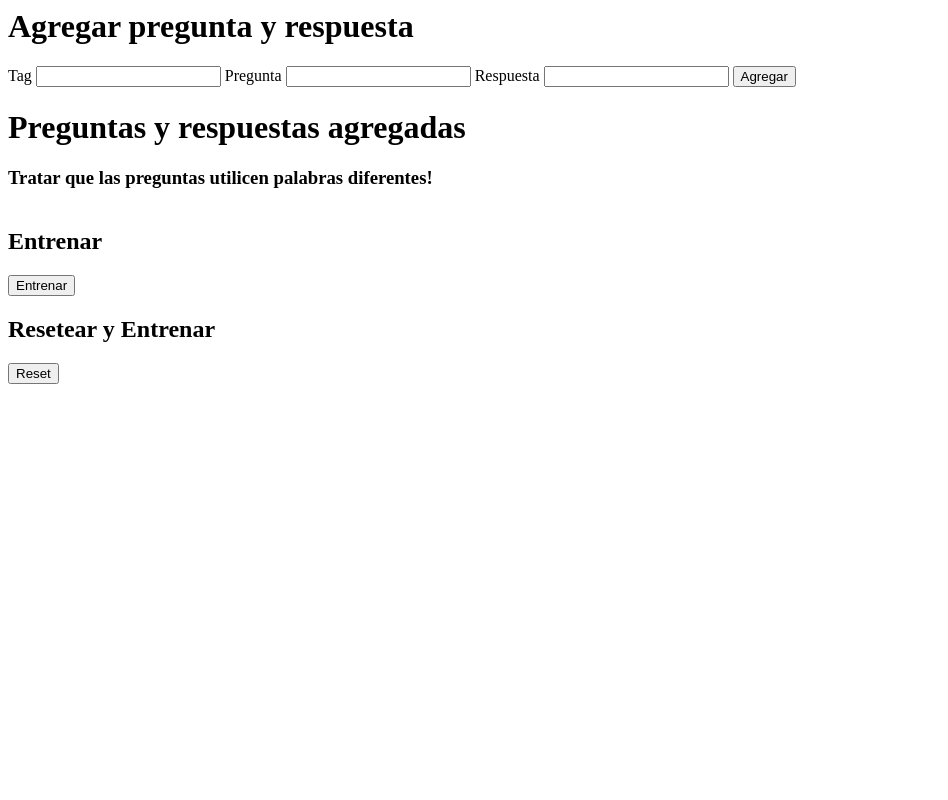
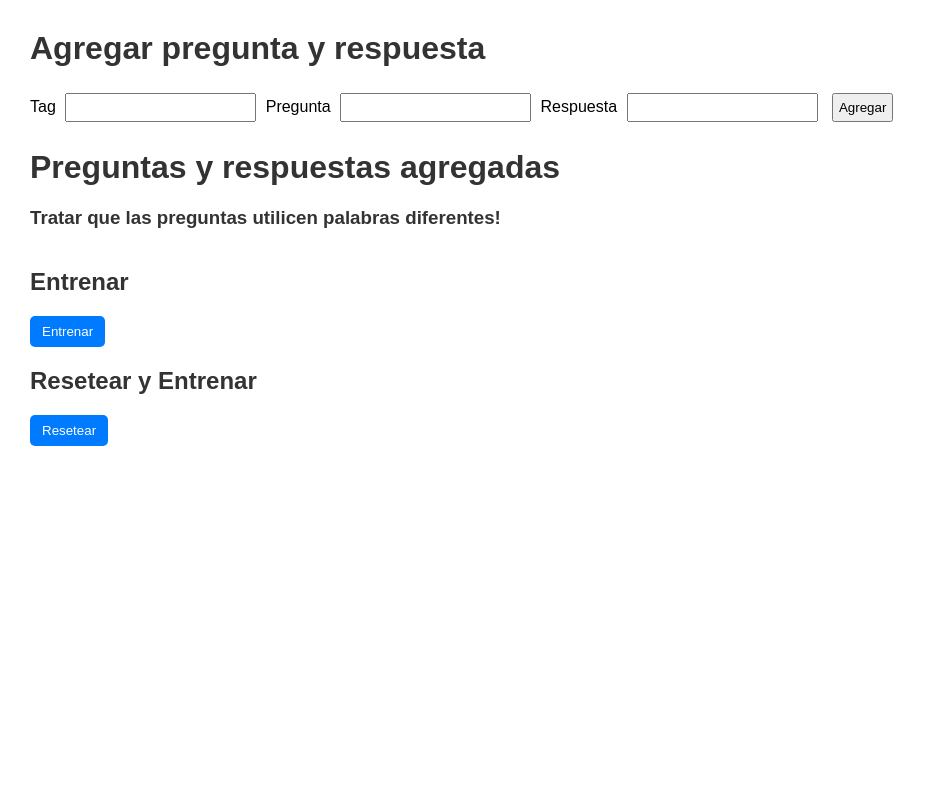
Before and after one commit to J-S-P-K/ProyTallerIA2025Online, a Flask app: page / in a window 1280 px wide. Shown: the whole page, without its empty margins (0-948 px from the left). Run offline with Flask 3, Linux system fonts and the light colour scheme.

Commit message:
Update home.html
9.4

```diff
--- a/app/templates/home.html
+++ b/app/templates/home.html
@@ -1,61 +1,119 @@
-<html>
+<!DOCTYPE html>
+<html lang="es">
   <head>
-    <script src="https://cdnjs.cloudflare.com/ajax/libs/jquery/3.5.1/jquery.min.js" integrity="sha512-bLT0Qm9VnAYZDflyKcBaQ2gg0hSYNQrJ8RilYldYQ1FxQYoCLtUjuuRuZo+fjqhx/qtq/1itJ0C2ejDxltZVFg==" crossorigin="anonymous"></script>
-    <script type="text/javascript" charset="utf-8">
-      $(document).ready(function() {
-          $( "#target" ).on( "click", function() {
-                    $.get( "http://127.0.0.1:5000/train", function( data ) {
-                                  /*  $( ".result" ).html( data ); */
-                                  alert('Entrenado!');
+    <meta charset="UTF-8" />
+    <title>Panel de Entrenamiento del Chatbot</title>
+    <script
+      src="https://cdnjs.cloudflare.com/ajax/libs/jquery/3.5.1/jquery.min.js"
+      integrity="sha512-bLT0Qm9VnAYZDflyKcBaQ2gg0hSYNQrJ8RilYldYQ1FxQYoCLtUjuuRuZo+fjqhx/qtq/1itJ0C2ejDxltZVFg=="
+      crossorigin="anonymous"
+    ></script>
+
+    <script type="text/javascript">
+      $(document).ready(function () {
+        // Entrenar modelo
+        $("#target").on("click", function () {
+          $.get("/train", function (data) {
+            alert("✅ Entrenado con éxito!");
             location.reload();
+          }).fail(function () {
+            alert("❌ Error al entrenar el modelo.");
           });
-                    } );
-          $( "#target2" ).on( "click", function() {
-                    $.get( "http://127.0.0.1:5000/resetandtrain", function( data ) {
-                                  /*  $( ".result" ).html( data ); */
-                                  alert('Reseteado y entrenado!');
+        });
+
+        // Resetear y entrenar
+        $("#target2").on("click", function () {
+          $.get("/resetandtrain", function (data) {
+            alert("🔄 Reseteado y entrenado!");
             location.reload();
+          }).fail(function () {
+            alert("❌ Error al resetear y entrenar.");
           });
-                    } );
+        });
+      });
+    </script>
 
-      })
-    </script>
+    <style>
+      body {
+        font-family: Arial, sans-serif;
+        margin: 30px;
+      }
+
+      input[type="text"],
+      input[type="submit"] {
+        margin: 5px;
+        padding: 5px;
+      }
+
+      table {
+        margin-top: 15px;
+        border-collapse: collapse;
+      }
+
+      td {
+        padding: 5px;
+        border: 1px solid #ccc;
+      }
+
+      h1, h2, h3 {
+        color: #333;
+      }
+
+      button {
+        padding: 8px 12px;
+        background-color: #007bff;
+        color: white;
+        border: none;
+        border-radius: 5px;
+        cursor: pointer;
+      }
+
+      button:hover {
+        background-color: #0056b3;
+      }
+    </style>
   </head>
+
   <body>
     <h1>Agregar pregunta y respuesta</h1>
+
     <form method="POST" action="/">
-      <label >Tag</label>
-      <input type="text" name="tag">
-      <label >Pregunta</label>
-      <input type="text" name="patterns">
-      <label >Respuesta</label>
-      <input type="text" name="responses">
-      <input type="submit" value="Agregar">
+      <label>Tag</label>
+      <input type="text" name="tag" required />
+
+      <label>Pregunta</label>
+      <input type="text" name="patterns" required />
+
+      <label>Respuesta</label>
+      <input type="text" name="responses" required />
+
+      <input type="submit" value="Agregar" />
     </form>
 
     <h1>Preguntas y respuestas agregadas</h1>
     <h3>Tratar que las preguntas utilicen palabras diferentes!</h3>
+
     <table>
       {% for intent in intents %}
       <tr>
-          <!-- <td>
-            Preguntas y respuestas cargadas:
-          </td> -->
         <td>
           <form method="POST" action="./actualizar" style="display: inline">
-              <input type="hidden" value="{{intent.tag}}" name="oldtag">
-              <input type="text" value="{{intent.tag}}" name="newtag">
-              <input type="hidden" value="{{intent.patterns}}" name="oldpatterns">
-              <input type="text" value="{{intent.patterns}}" name="newpatterns">
-              <input type="hidden" value="{{intent.responses}}" name="oldresponses">
-              <input type="text" value="{{intent.responses}}" name="newresponses">
-              <input type="submit" value="Actualizar">
+            <input type="hidden" value="{{intent.tag}}" name="oldtag" />
+            <input type="text" value="{{intent.tag}}" name="newtag" />
+
+            <input type="hidden" value="{{intent.patterns}}" name="oldpatterns" />
+            <input type="text" value="{{intent.patterns}}" name="newpatterns" />
+
+            <input type="hidden" value="{{intent.responses}}" name="oldresponses" />
+            <input type="text" value="{{intent.responses}}" name="newresponses" />
+
+            <input type="submit" value="Actualizar" />
           </form>
         </td>
         <td>
           <form method="POST" action="./eliminar" style="display: inline">
-              <input type="hidden" value="{{intent.tag}}" name="tag">
-              <input type="submit" value="eliminar">
+            <input type="hidden" value="{{intent.tag}}" name="tag" />
+            <input type="submit" value="Eliminar" />
           </form>
         </td>
       </tr>
@@ -66,9 +124,10 @@
       <h2>Entrenar</h2>
       <div><button id="target">Entrenar</button></div>
     </div>
+
     <div>
-    <h2>Resetear  y Entrenar</h2>
-    <div><button id="target2">Reset</button></div>
+      <h2>Resetear y Entrenar</h2>
+      <div><button id="target2">Resetear</button></div>
     </div>
   </body>
 </html>
```
Lines whose indentation alone changed are shown as unchanged.
